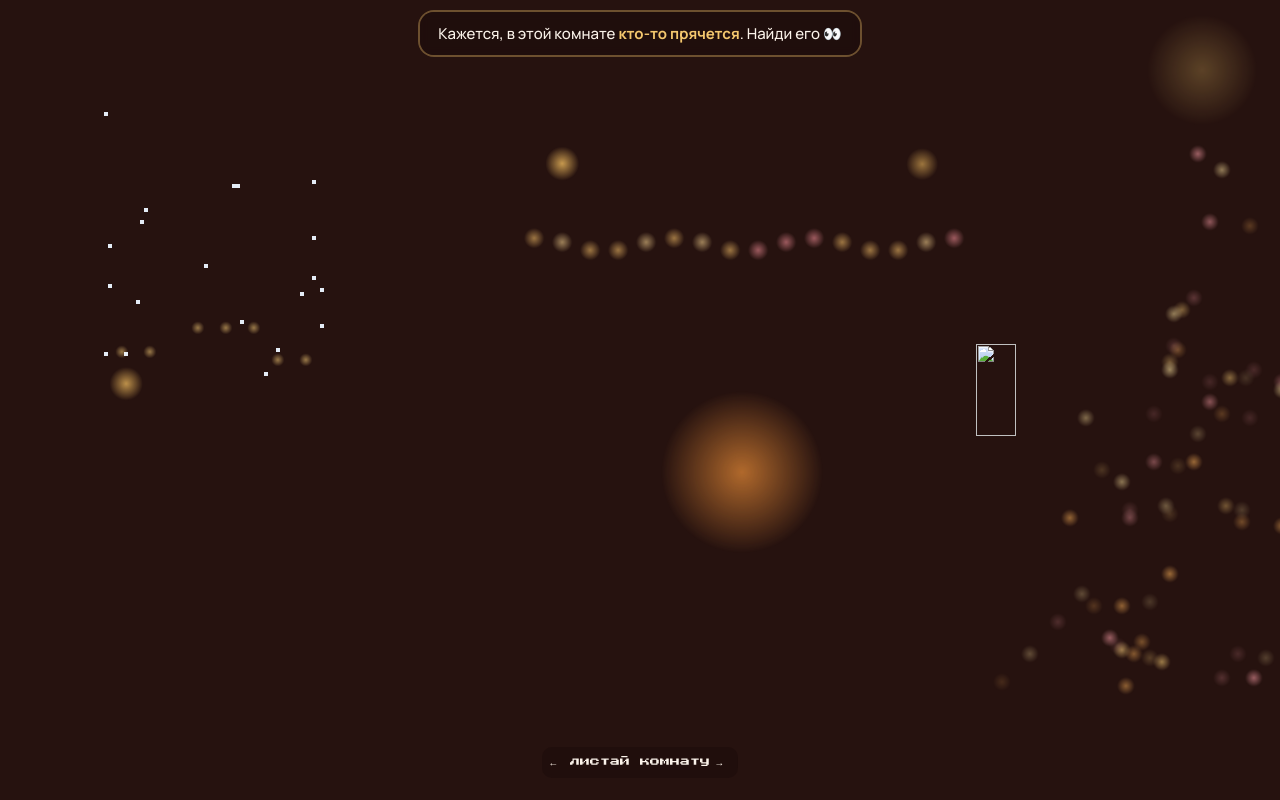
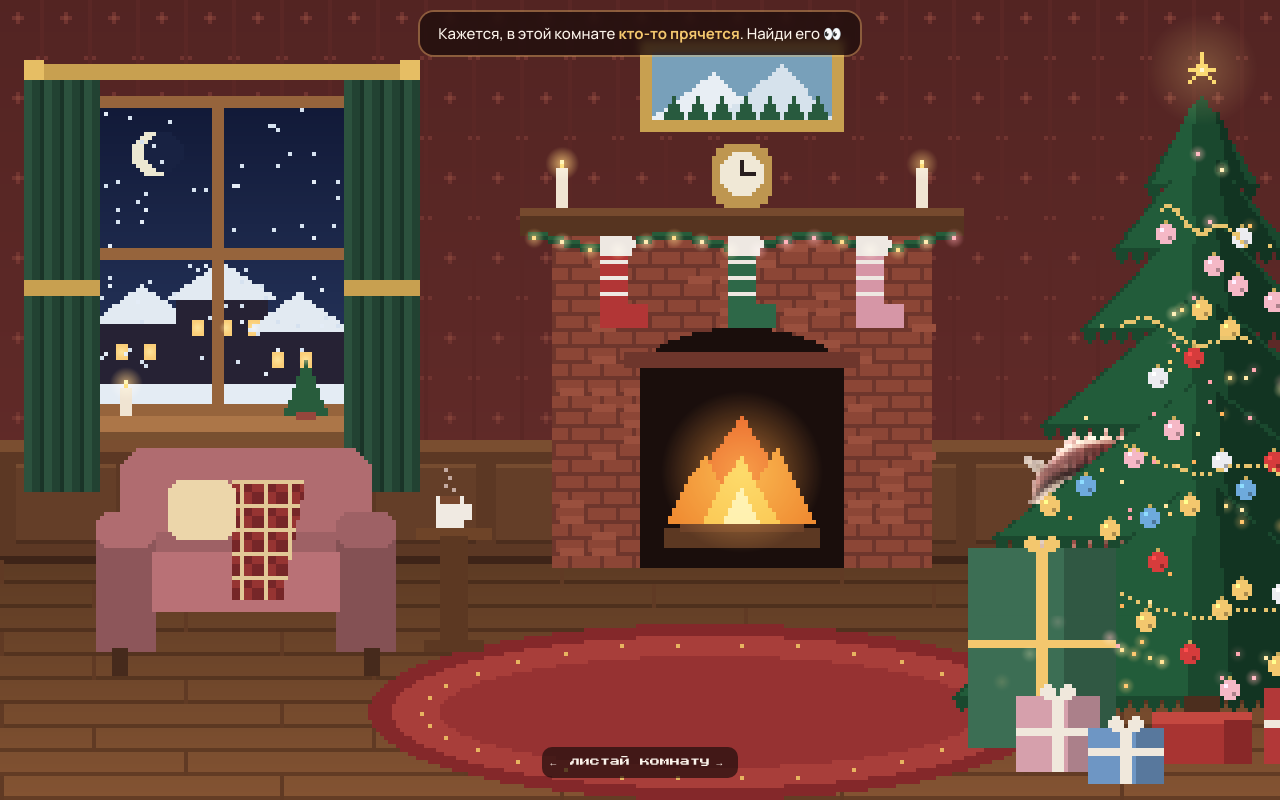
Before and after one commit to Drep1ex/winwhat, a plain HTML site: page index.html in a window 1280 px wide. Drawn offline with Linux system fonts and the light colour scheme; animation ran at ten frames a second.

Commit message:
Add files via upload

```diff
--- a/index.html
+++ b/index.html
@@ -36,7 +36,7 @@ body {
 .viewport.drag { cursor: grabbing; }
 .pano {
   position: relative; height: 100%; aspect-ratio: 2280 / 1200;
-  background: url("assets/room.png") left top / 100% 100% no-repeat;
+  background: url("room.png") left top / 100% 100% no-repeat;
   image-rendering: pixelated;
 }
 .peek {
@@ -94,7 +94,7 @@ body {
 .inner { position: relative; width: min(100%, 480px); height: 100%; }
 .moisey {
   position: absolute; left: 50%; top: 12%; width: 76%; aspect-ratio: 600 / 727;
-  background: url("assets/moisey.png") center / contain no-repeat;
+  background: url("moisey.png") center / contain no-repeat;
   transform-origin: 50% 90%; opacity: 0;
 }
 .moisey.in { animation: jump .9s cubic-bezier(.2,1.3,.4,1) forwards; }
@@ -142,7 +142,7 @@ body {
 <div class="viewport" id="vp">
   <div class="pano" id="pano">
     <canvas id="snow"></canvas>
-    <img class="peek" id="peek" src="assets/peek.png" alt="">
+    <img class="peek" id="peek" src="peek.png" alt="">
   </div>
 </div>
 
```
